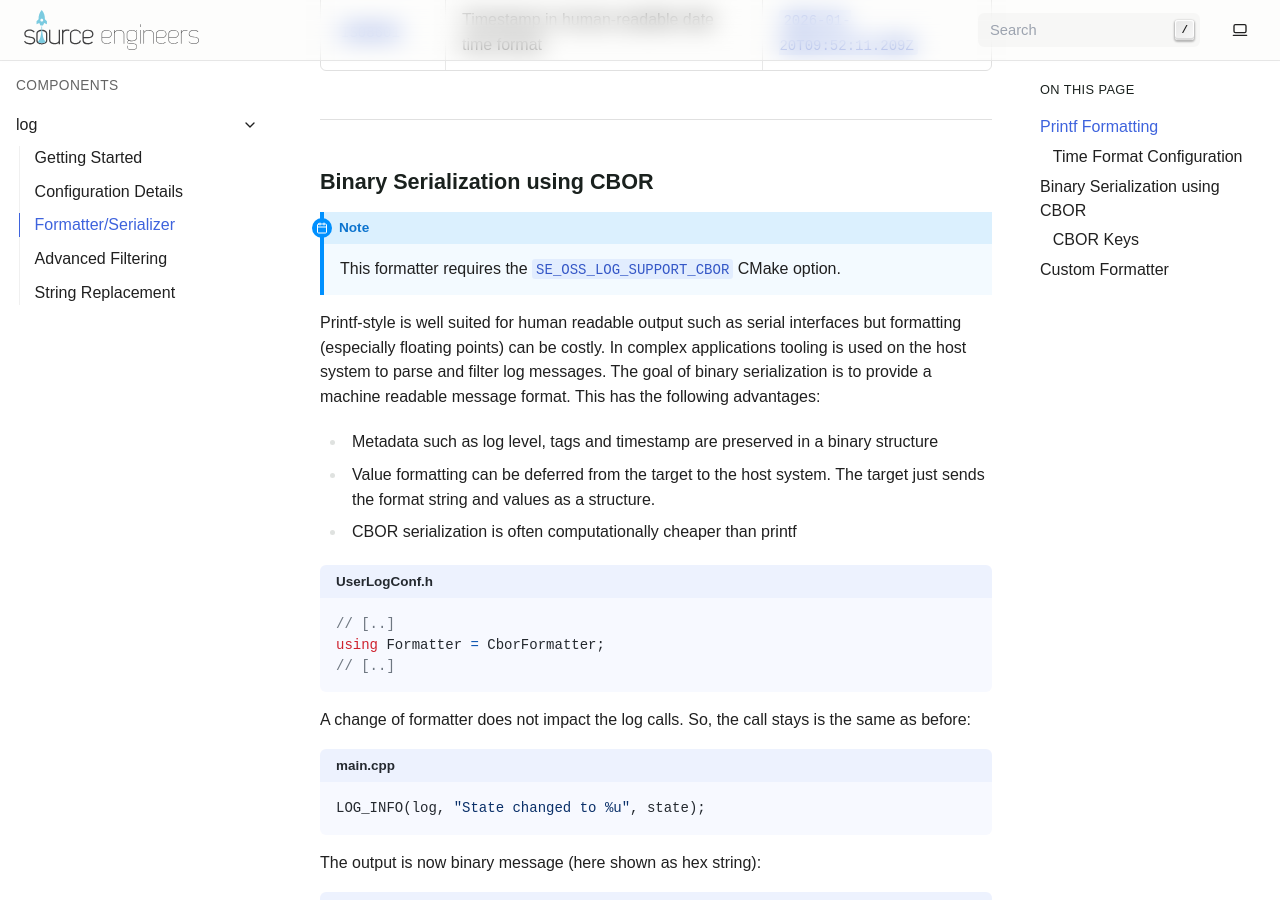
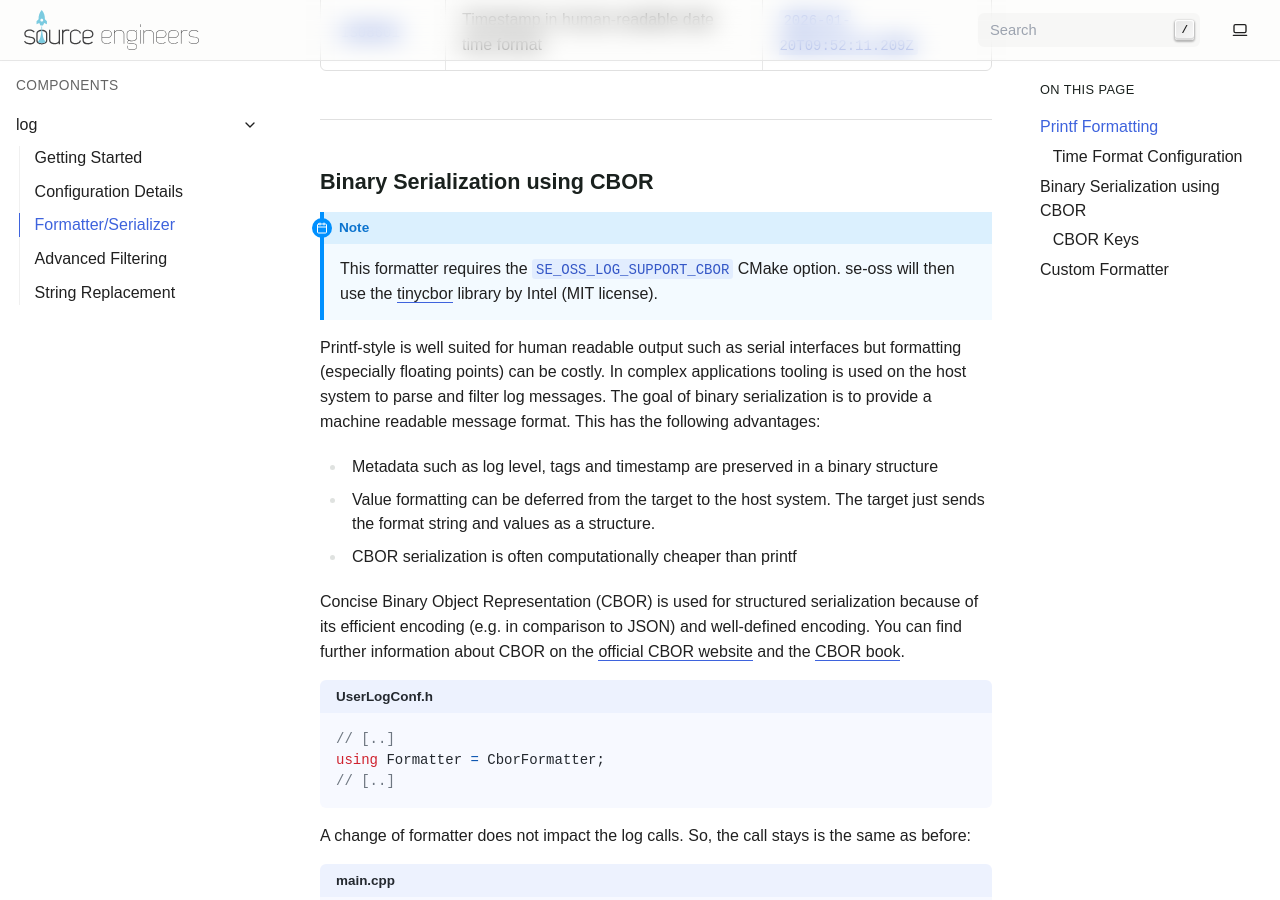
Before and after one commit to sourceengineers/se-oss, a Sphinx documentation site: the page built from doc/log/formatter.rst, in a window 1280 px wide and 900 px high, scrolled down 1163 px. Built offline with Sphinx 7.4.7, drawn with Linux system fonts in a browser that asks for light colours; some web fonts are replaced; the version number could not be read and is left out.

Commit message:
doc: fix typos, clean up

```diff
--- a/doc/log/configuration.rst
+++ b/doc/log/configuration.rst
@@ -96,7 +96,7 @@ The following parameters must be set in ``UserLogConf.h``:
      - Log levels above here will be included in the output binary.
      - ``LogLevel::TRACE``
 
-If using any other configration than default, provide the configration once per
+If using any other configuration than default, provide the configuration once per
 binary in one source file. Here's an example for using the ``PrintfFormatter``
 with a 2048 atomic byte buffer and a maximum message length of 256 bytes:
 
--- a/doc/log/formatter.rst
+++ b/doc/log/formatter.rst
@@ -65,7 +65,9 @@ Binary Serialization using CBOR
 -------------------------------
 
 .. note::
-    This formatter requires the ``SE_OSS_LOG_SUPPORT_CBOR`` CMake option.
+    This formatter requires the ``SE_OSS_LOG_SUPPORT_CBOR`` CMake option. se-oss will then use the `tinycbor`_ library by Intel (MIT license).
+
+.. _tinycbor: https://github.com/intel/tinycbor
 
 Printf-style is well suited for human readable output such as serial interfaces but formatting (especially floating points) can be costly.
 In complex applications tooling is used on the host system to parse and filter log messages.
@@ -75,6 +77,12 @@ This has the following advantages:
 * Metadata such as log level, tags and timestamp are preserved in a binary structure
 * Value formatting can be deferred from the target to the host system. The target just sends the format string and values as a structure.
 * CBOR serialization is often computationally cheaper than printf
+
+Concise Binary Object Representation (CBOR) is used for structured serialization because of its efficient encoding (e.g. in comparison to JSON) and well-defined encoding.
+You can find further information about CBOR on the `official CBOR website`_ and the `CBOR book`_.
+
+.. _official CBOR website: https://cbor.io/
+.. _CBOR book: https://cborbook.com/
 
 .. code-block:: c++
     :caption: UserLogConf.h
```
